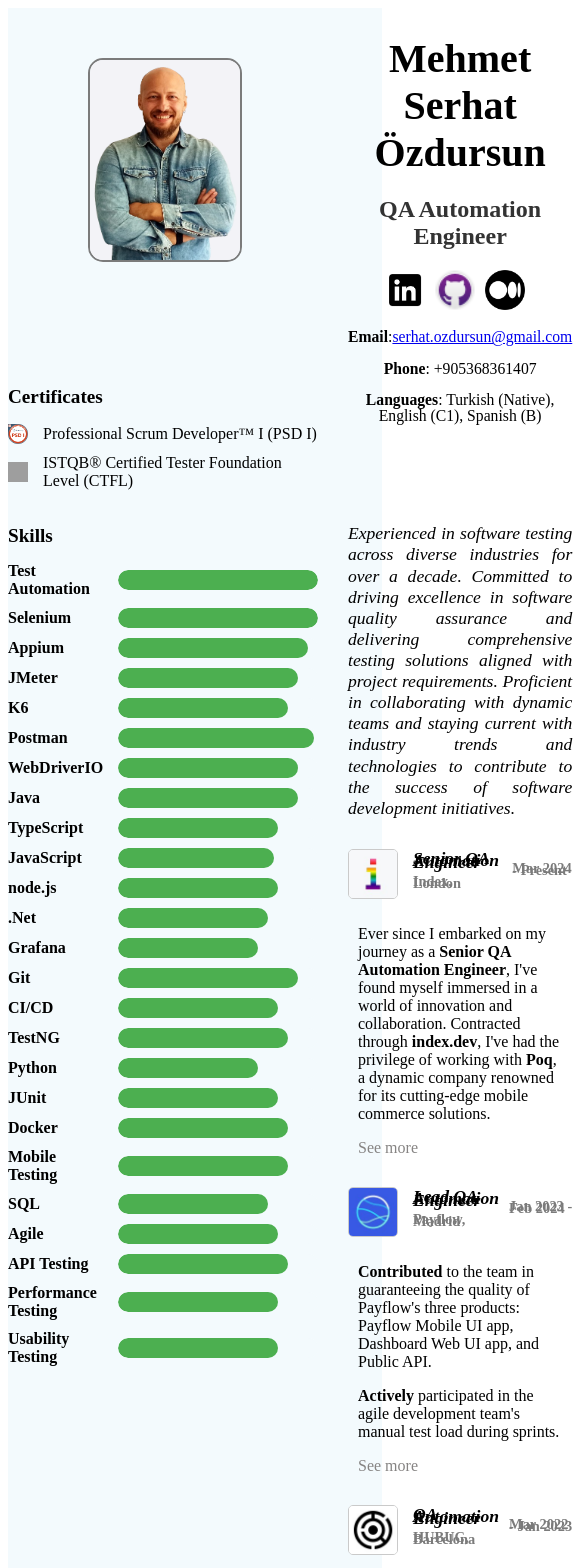
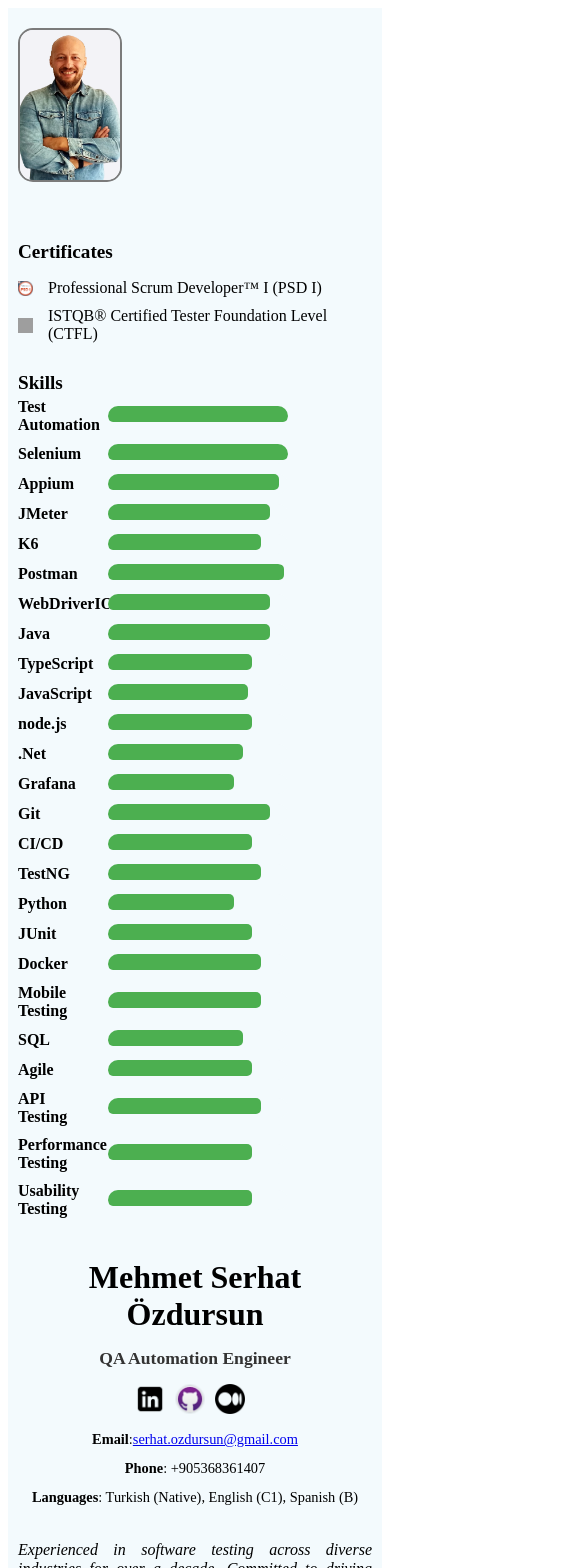
Before and after one commit to serhatozdursun/resume, a Next.js app: page / in a window 390 px wide. Shown: the top 1568 px of the page, 585 px wide, since content can reach past the window. Built offline with nearby package versions, Linux system fonts and the light colour scheme; grey boxes are pictures that could not be loaded.

Commit message:
mobile responsible update

```diff
--- a/components/ExperiencesComponents.tsx
+++ b/components/ExperiencesComponents.tsx
@@ -1,5 +1,4 @@
 import React, {useState} from 'react';
-import HtmlParser from 'html-react-parser';
 import {
     ExperienceHeader,
     ExperienceTitle,
@@ -11,8 +10,9 @@ import {
     ExperienceItem,
     CompanyLogo
 } from './StyledComponents';
+import HtmlParser from "html-react-parser";
 
-export interface Experience {
+interface Experience {
     title: string;
     company: string;
     companyLogo: string;
@@ -110,7 +110,7 @@ const ExperienceList: React.FC = () => {
     return (
         <ExperienceContainer>
             {experiences.map((experience, index) => (
-                <ExperienceItem key={index}>
+                <ExperienceItem key={index} id={experience.company.replace(/[\s,._]+/g, '_').toLowerCase()}>
                     <Experience
                         title={experience.title}
                         description={experience.description}
@@ -135,7 +135,7 @@ const Experience: React.FC<Experience> = ({ title, description, company, dateRan
     const descriptionToShow = showFullDescription ? description : description.slice(0, lastIndex);
 
     return (
-        <div>
+        <ExperienceItem>
             <ExperienceHeader onClick={toggleDescription}>
                 <div style={{ display: 'flex', alignItems: 'center' }}>
                     <a href={companyWebsite} target="_blank" rel="noopener noreferrer">
@@ -156,7 +156,7 @@ const Experience: React.FC<Experience> = ({ title, description, company, dateRan
                     </SeeMoreLink>
                 )}
             </ExperienceContent>
-        </div>
+        </ExperienceItem>
     );
 };
 
--- a/components/StyledComponents.tsx
+++ b/components/StyledComponents.tsx
@@ -9,6 +9,10 @@ const Container = styled.div`
     max-width: 100%;
     margin: 0;
     background-color: #f3fafd;
+
+    @media (max-width: 768px) {
+        flex-direction: column;
+    }
 `;
 
 const LeftColumn = styled.div`
@@ -24,27 +28,49 @@ const LeftColumn = styled.div`
         flex: 1;
         overflow-y: auto;
     }
+
+    @media (max-width: 768px) {
+        position: static;
+        padding: 10px;
+    }
 `;
 
 const RightColumn = styled.div`
     flex: 2.8;
     padding-left: 30px;
     padding-right: 200px;
+
+    @media (max-width: 768px) {
+        padding-left: 10px;
+        padding-right: 10px;
+    }
 `;
 
 const Header = styled.header`
     text-align: center;
     margin-bottom: 20px;
+
+    @media (max-width: 768px) {
+        margin-bottom: 10px;
+    }
 `;
 
 const Name = styled.h1`
     font-size: 2.5em;
     margin-bottom: 0.2em;
+
+    @media (max-width: 768px) {
+        font-size: 2em;
+    }
 `;
 
 const Title = styled.h2`
     font-size: 1.5em;
     color: #333;
+
+    @media (max-width: 768px) {
+        font-size: 1.1em;
+    }
 `;
 
 const Summary = styled.p`
@@ -53,6 +79,11 @@ const Summary = styled.p`
     font-style: italic;
     text-align: justify;
     padding-top: 80px;
+
+    @media (max-width: 768px) {
+        font-size: 1em;
+        padding-top: 20px;
+    }
 `;
 
 const Image = styled.img`
@@ -64,6 +95,13 @@ const Image = styled.img`
     object-fit: cover;
     margin-left: 80px;
     margin-top: 30px;
+
+    @media (max-width: 768px) {
+        width: 100px;
+        height: 150px;
+        margin-left: 0;
+        margin-top: 10px;
+    }
 `;
 
 const IconWrapper = styled.div`
@@ -75,6 +113,11 @@ const IconLink = styled.a`
     width: 40px;
     height: 40px;
     display: inline-block;
+
+    @media (max-width: 768px) {
+        width: 30px;
+        height: 30px;
+    }
 `;
 
 const IconImage = styled.img`
@@ -91,8 +134,11 @@ const Info = styled.p`
     font-size: 0.98em;
     line-height: 1;
     text-align: center;
+
+    @media (max-width: 768px) {
+        font-size: 0.9em;
+    }
 `;
-
 
 const SkillsContainer = styled.div`
     margin-right: 0;
@@ -109,6 +155,10 @@ const SkillName = styled.span`
     font-weight: bold;
     margin-right: 10px;
     width: 100px;
+
+    @media (max-width: 768px) {
+        width: 80px;
+    }
 `;
 
 const SkillLevel = styled.div`
@@ -117,6 +167,10 @@ const SkillLevel = styled.div`
     background-color: #f3fafd;
     border-radius: 10px;
     overflow: hidden;
+
+    @media (max-width: 768px) {
+        width: 180px;
+    }
 `;
 
 const SkillLevelFill = styled.div<SkillLevelFillProps>`
@@ -124,19 +178,30 @@ const SkillLevelFill = styled.div<SkillLevelFillProps>`
     width: ${({ $level }) => `${$level}%`}; /* Use $level prop here */
     background-color: #4caf50;
     border-radius: 10px;
+
+    @media (max-width: 768px) {
+        height: 80%;
+        border-radius: 5px;
+    }
+
 `;
 
 const SkillsTitle = styled.h3`
     margin-bottom: 15px;
     font-size: 1.2em;
+    @media (max-width: 768px) {
+        margin-bottom: 10px;
+        line-height:  0.5;
+    }
 `;
 
 const ExperienceContainer = styled.div`
     margin-top: 20px;
+    padding: 20px;
 `;
 
 const ExperienceItem = styled.div`
-    margin-bottom: 10px;
+    margin-bottom: 30px;
 `;
 
 const CompanyLogo = styled.img`
@@ -146,21 +211,30 @@ const CompanyLogo = styled.img`
     margin-top: 10px;
     border: 1px solid #CACACA;
     border-radius: 5px;
+
+    @media (max-width: 768px) {
+        width: 32px;
+        height: 32px;
+    }
 `;
 
 const ExperienceHeader = styled.div`
     display: flex;
     justify-content: space-between;
     align-items: center;
-    cursor: pointer;
-    line-height: 2px;
+    margin-bottom: 10px;
 `;
 
 const ExperienceTitle = styled.h3`
-    font-style: italic;
+    font-family: "Times New Roman", Times, serif;
     text-align: left;
-    font-size: 1.1em;
-    margin-left: 10px;
+    font-size: 1em;
+    color: #333;
+    margin-bottom: 5px;
+
+    @media (max-width: 768px) {
+        font-size: 0.6em; /* Adjust the font size for smaller screens */
+    }
 `;
 
 const ExperienceCompany = styled.h3`
@@ -168,7 +242,10 @@ const ExperienceCompany = styled.h3`
     text-align: left;
     font-size: 0.9em;
     color: #7B7B7B;
-    margin-left: 10px;
+
+    @media (max-width: 768px) {
+        font-size: 0.4em; /* Adjust the font size for smaller screens */
+    }
 `;
 
 const ExperienceDateRange = styled.h3`
@@ -176,11 +253,23 @@ const ExperienceDateRange = styled.h3`
     text-align: left;
     font-size: 0.9em;
     color: #7B7B7B;
-    margin-left: 10px; /* Adjusted margin-left */
+    margin-left: 10px;
+
+    @media (max-width: 768px) {
+        font-size: 0.4em; /* Adjust the font size for smaller screens */
+    }
 `;
 
 const ExperienceContent = styled.div`
-    padding: 10px;
+    font-family: "Times New Roman", Times, serif;
+    text-align: left;
+    font-size: 0.9em;
+    color: #333;
+    line-height: 1.6;
+    @media (max-width: 768px) {
+        font-size: 0.9em; /* Adjust the font size for smaller screens */
+        line-height: 1.2;
+    }
 `;
 
 const SeeMoreLink = styled.span`
@@ -188,9 +277,12 @@ const SeeMoreLink = styled.span`
     cursor: pointer;
 `;
 
-
 const CertificatesContainer = styled.div`
     margin-top: 95px;
+
+    @media (max-width: 768px) {
+        margin-top: 30px;
+    }
 `;
 
 const CertificateTitle = styled.h3`
@@ -231,6 +323,11 @@ const Badge = styled.img`
     width: 20px;
     height: 20px;
     margin-right: 5px;
+
+    @media (max-width: 768px) {
+        width: 15px;
+        height: 15px;
+    }
 `;
 
 export {
--- a/pages/index.tsx
+++ b/pages/index.tsx
@@ -35,8 +35,8 @@ const IndexPage: React.FC = () => {
             </LeftColumn>
             <RightColumn>
                 <Header>
-                    <Name>Mehmet Serhat Özdursun</Name>
-                    <Title>QA Automation Engineer</Title>
+                    <Name id="name">Mehmet Serhat Özdursun</Name>
+                    <Title id="title">QA Automation Engineer</Title>
                     <IconWrapper>
                         <IconLink href="https://www.linkedin.com/in/serhat-ozdursun/" target="_blank"
                                   rel="noopener noreferrer">
@@ -64,15 +64,14 @@ const IndexPage: React.FC = () => {
                     </div>
                 </Header>
 
-                <Summary>
+                <Summary id="summary">
                     Experienced in software testing across diverse industries for over a decade. Committed to driving
                     excellence in software quality assurance and delivering comprehensive testing solutions aligned with
                     project requirements. Proficient in collaborating with dynamic teams and staying current with
-                    industry
-                    trends and technologies to contribute to the success of software development initiatives.
+                    industry trends and technologies to contribute to the success of software development initiatives.
                 </Summary>
 
-                <ExperienceContainer>
+                <ExperienceContainer id="experienc_container">
                         <ExperienceList />
                 </ExperienceContainer>
 
```
Also changed, not shown: eslint.config.js (+19 -12 lines).
